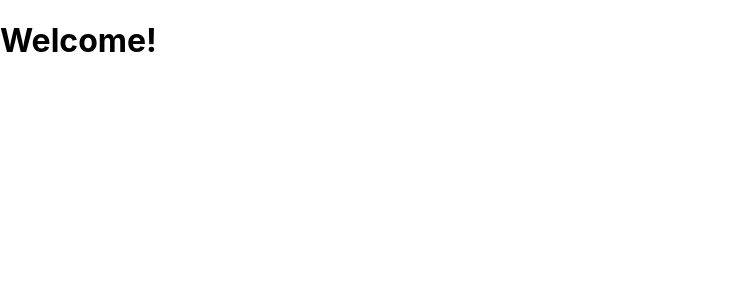
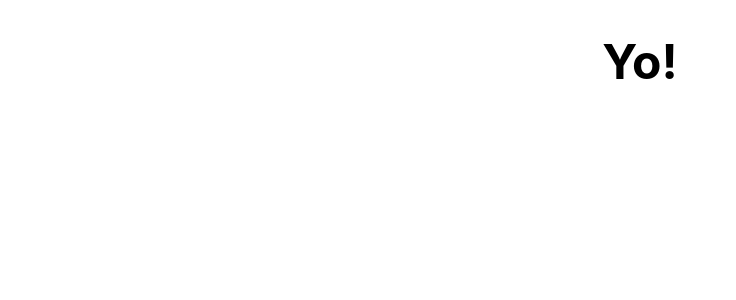
Before and after one commit to mylesz123/next-styled-components-base-template, a Next.js app: page / in a window 1280 px wide. Shown: the top 300 px of the page, without its empty margins (0-736 px from the left). Built offline with nearby package versions, Linux system fonts and the light colour scheme.

Commit message:
restructure files

```diff
--- a/pages/index.js
+++ b/pages/index.js
@@ -1,15 +1 @@
-import Head from 'next/head';
-
-export default function Home() {
-  return (
-    <div>
-      <Head>
-        <title>Create Next App</title>
-      </Head>
-
-      <main>
-        <h1>Welcome!</h1>
-      </main>
-    </div>
-  );
-}
+export { default } from '../src';
--- /dev/null
+++ b/src/index.js
@@ -0,0 +1,26 @@
+import Head from 'next/head';
+import styled, { createGlobalStyle } from 'styled-components';
+
+const GlobalStyle = createGlobalStyle`
+ h1 {
+   font-size: 3rem;
+ }
+`;
+
+const Main = styled.div`
+  text-align: center;
+`;
+
+export default function Home() {
+  return (
+    <>
+      <Head>
+        <title>Home</title>
+      </Head>
+      <Main>
+        <GlobalStyle />
+        <h1>Yo!</h1>
+      </Main>
+    </>
+  );
+}
```
